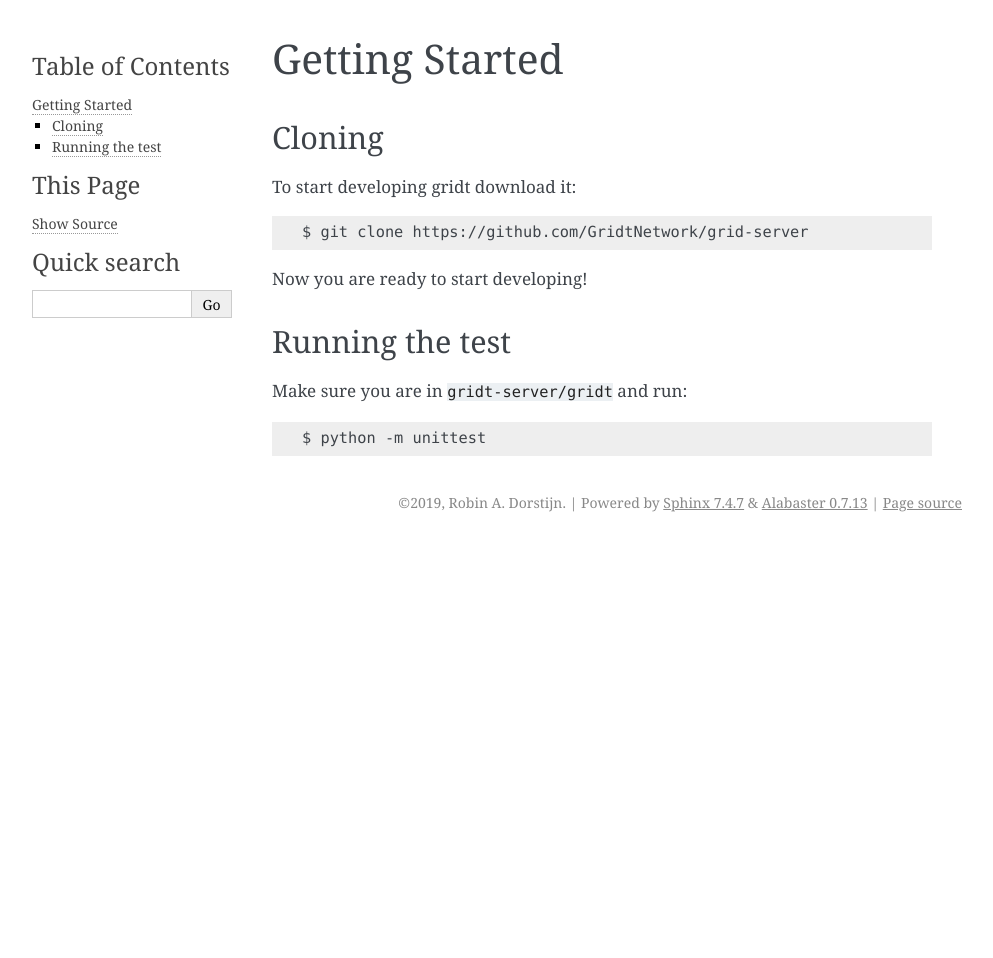
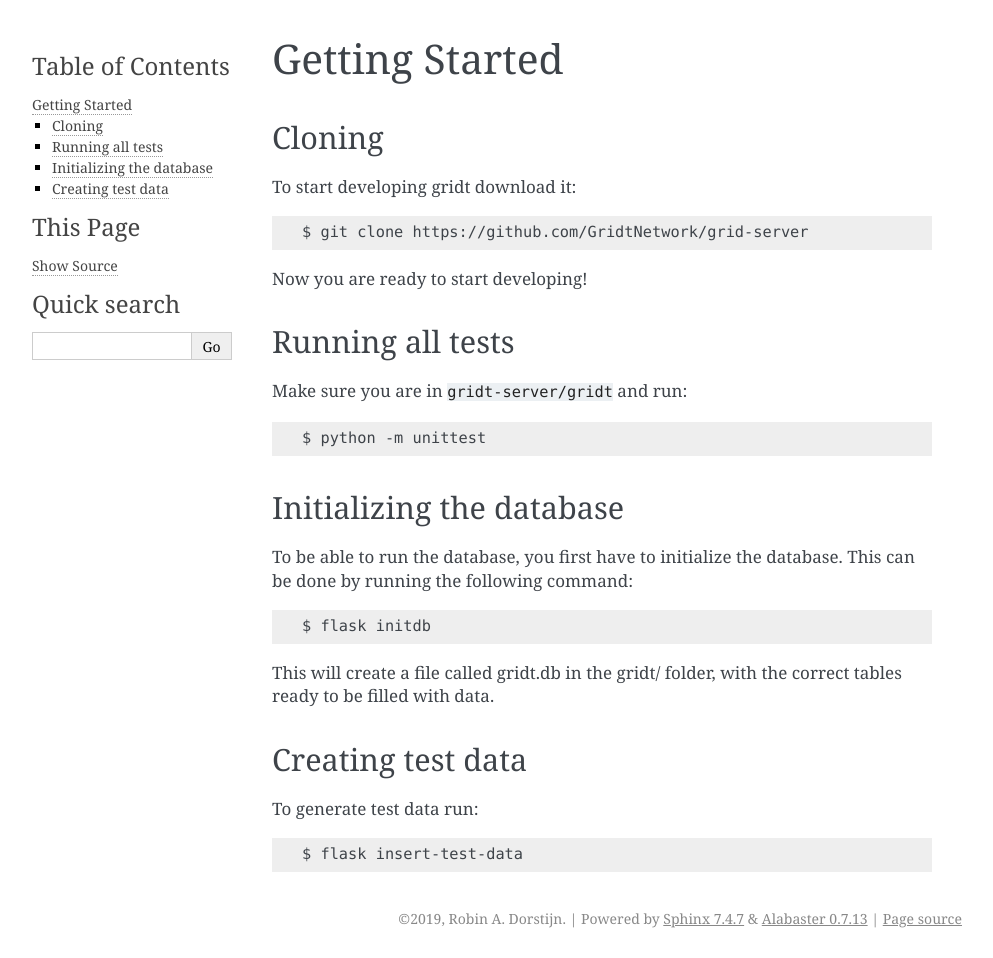
Before and after one commit to GridtNetwork/gridt-server, a Sphinx documentation site: the page built from docs/gettingstarted.rst, in a window 1280 px wide. Shown: the whole page, without its empty margins (148-1141 px from the left). Built offline with Sphinx 7.4.7, drawn with Linux system fonts in a browser that asks for light colours; before the commit the page ends 900 px from its top, so only the background shows below that.

Commit message:
Document CLI

```diff
--- a/docs/gettingstarted.rst
+++ b/docs/gettingstarted.rst
@@ -10,9 +10,25 @@ To start developing gridt download it::
 
 Now you are ready to start developing!
 
-================
-Running the test
-================
+=================
+Running all tests
+=================
 Make sure you are in ``gridt-server/gridt`` and run::
 
    $ python -m unittest
+
+=========================
+Initializing the database
+=========================
+To be able to run the database, you first have to initialize the database. This can be done by running the following command: ::
+
+   $ flask initdb
+
+This will create a file called gridt.db in the gridt/ folder, with the correct tables ready to be filled with data.
+
+==================
+Creating test data
+==================
+To generate test data run: ::
+
+   $ flask insert-test-data
```
Also changed, not shown: docs/code.rst (+30 -0 lines).
